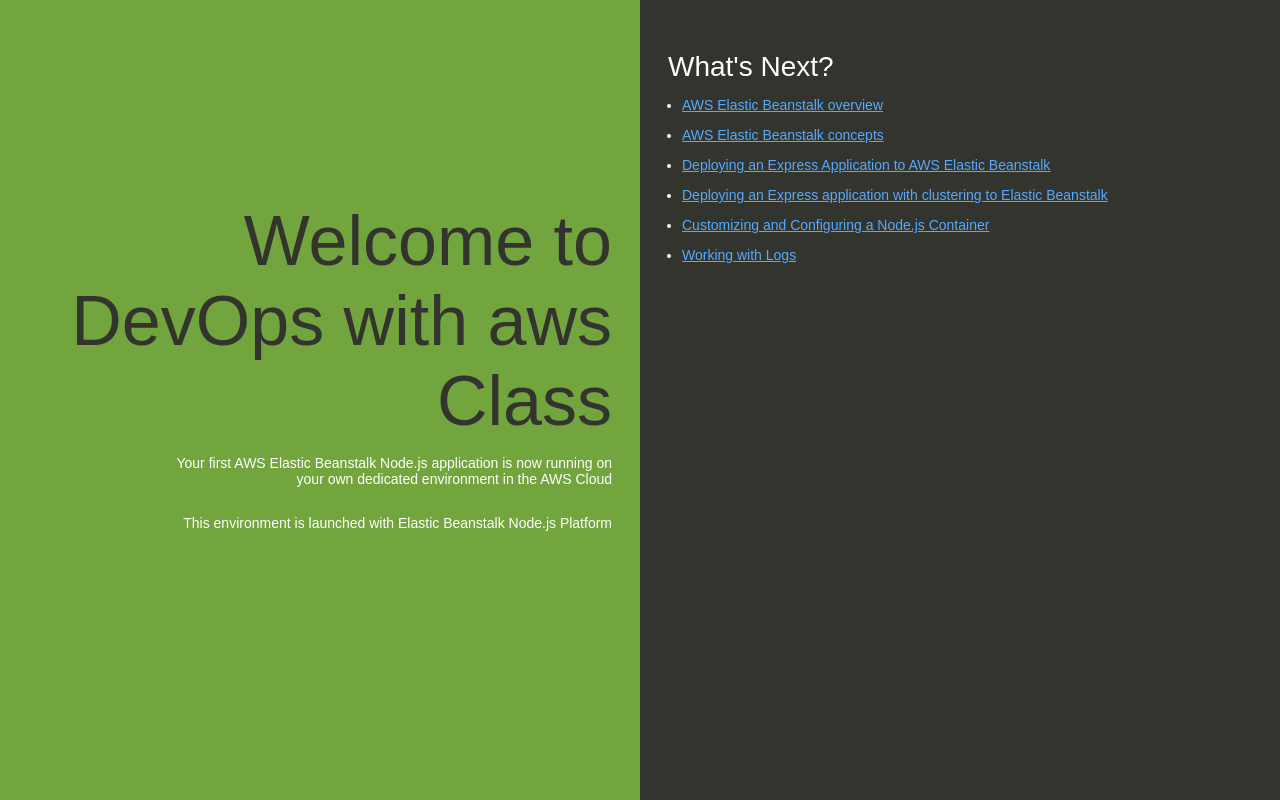
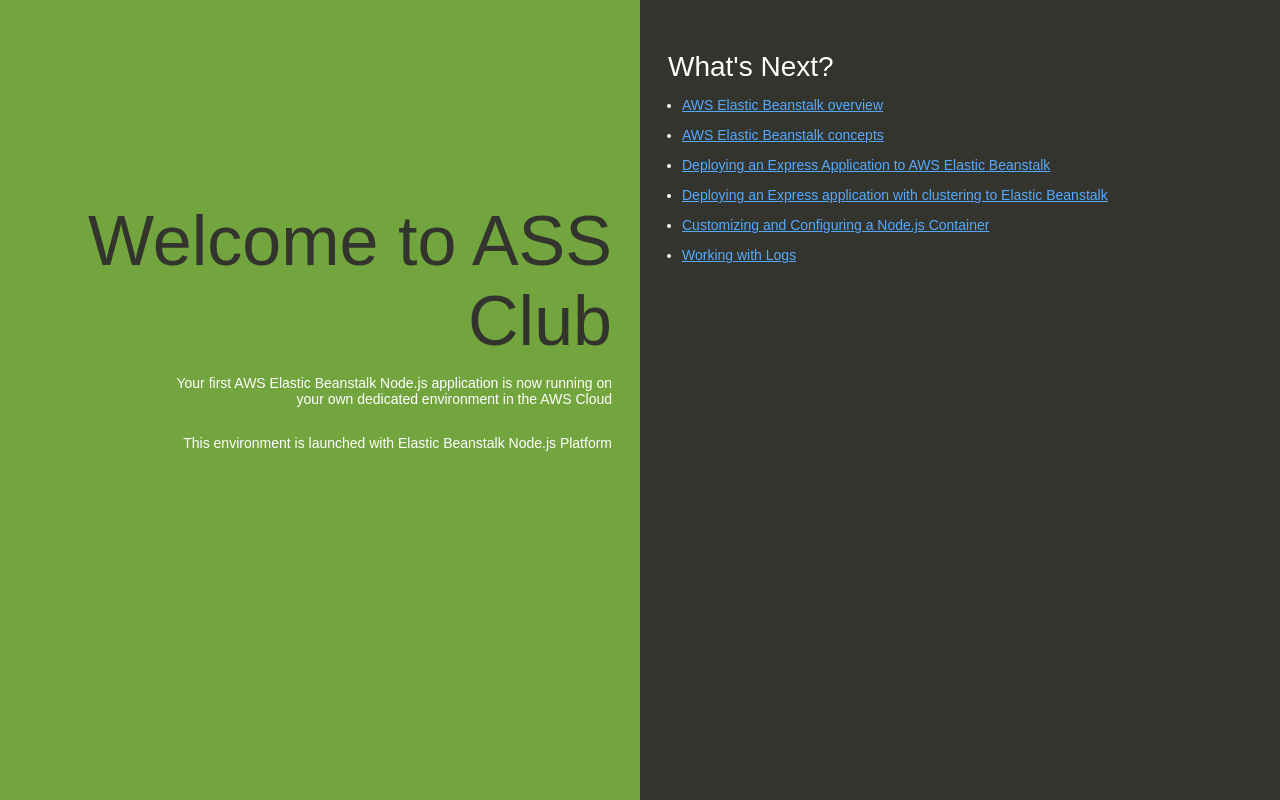
Before and after one commit to sathishreddychinthakuntla/awsnodejs-ebs, a website: page index.html in a window 1280 px wide. Drawn offline with Linux system fonts and the light colour scheme.

Commit message:
Update index.html

```diff
--- a/index.html
+++ b/index.html
@@ -74,7 +74,7 @@
   </head>
   <body>
     <div class="textColumn">
-      <h1>Welcome to DevOps with aws Class</h1>
+      <h1>Welcome to ASS Club</h1>
       <p>Your first AWS Elastic Beanstalk Node.js application is now running on your own dedicated environment in the AWS Cloud</p>
       <p>This environment is launched with Elastic Beanstalk Node.js Platform</p>
     </div>
```
